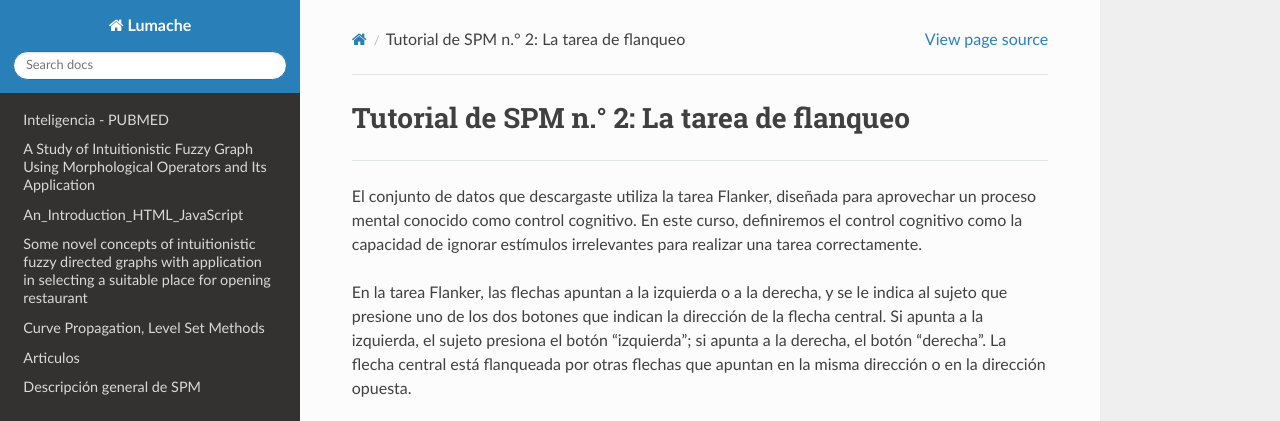
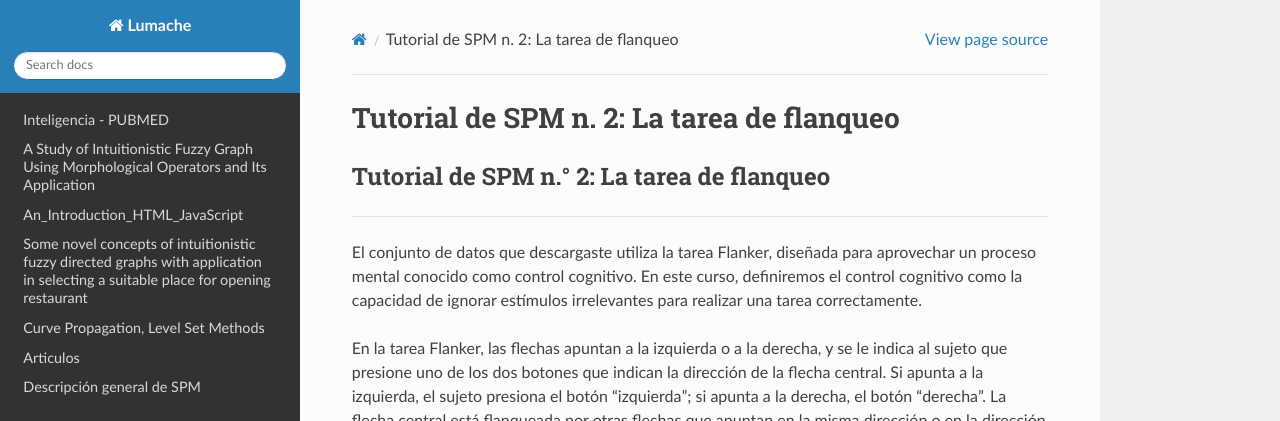
Before and after one commit to matecom57/santosg57-articulostesis, a Sphinx documentation site: the page built from docs/source/SPM/tut2.rst, in a window 1280 px wide and 900 px high, cut to the strip 0-421 px from the top of the window. Built offline with Sphinx 7.4.7 and the Read the Docs theme 3.1.0, drawn with Linux system fonts in a browser that asks for light colours.

Commit message:
Test comité

```diff
--- a/docs/source/SPM/tut1.rst
+++ b/docs/source/SPM/tut1.rst
@@ -1,4 +1,4 @@
-Tutorial de SPM n.° 1: Descarga de datos
+Tutorial de SPM n. 1: Descarga de datos
 =====================================
 
 .. _SPM_01_Descarga de datos:
--- a/docs/source/SPM/tut2.rst
+++ b/docs/source/SPM/tut2.rst
@@ -1,3 +1,6 @@
+Tutorial de SPM n. 2: La tarea de flanqueo
+=================================
+
 .. _SPM_02_Flanquero:
 
 =================================
--- a/docs/source/SPM/tut3.rst
+++ b/docs/source/SPM/tut3.rst
@@ -1,3 +1,6 @@
+Tutorial de SPM n. 3: Análisis de los datos
+====================================
+
 .. _SPM_03_MirandoDatos:
 
 ====================================
--- a/docs/source/SPM/tut4.rst
+++ b/docs/source/SPM/tut4.rst
@@ -1,3 +1,6 @@
+Tutorial de SPM n. 4: Preprocesamiento
+==============================
+
 .. _SPM_04_Preprocesamiento:
 
 ==============================
```
